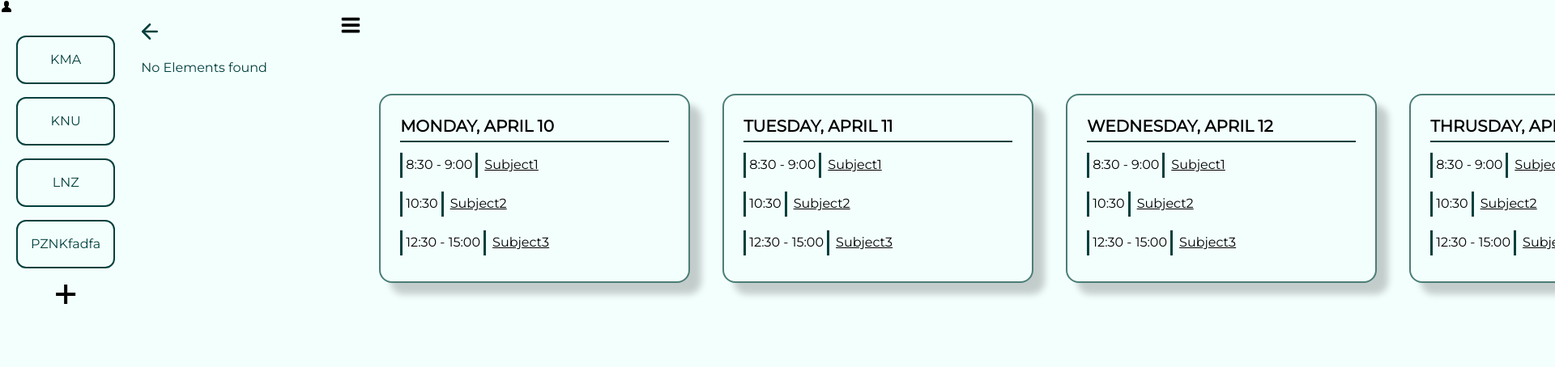
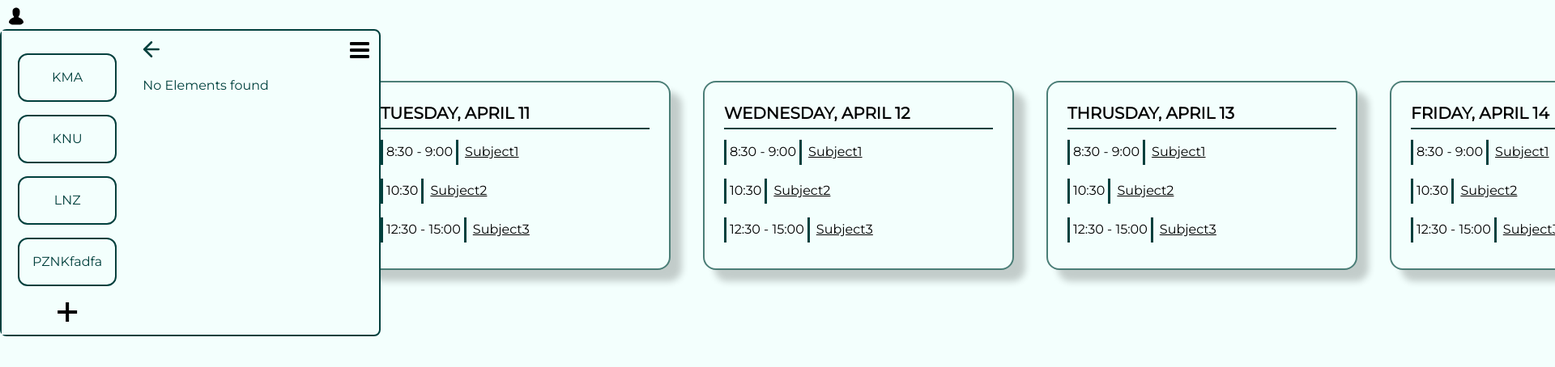
Before and after one commit to RiperYT/toucan-youcan, a React (Create React App) app in the folder Frontend/toucanyoucan/: page / in a window 1280 px wide. Shown: the top 454 px of the page at 81% size, 1920 px wide, since content can reach past the window. Built offline with nearby package versions, Linux system fonts and the light colour scheme.

Commit message:
global interface improvements

```diff
--- a/Frontend/toucanyoucan/src/pages/forms/CreateCourseForm.js
+++ b/Frontend/toucanyoucan/src/pages/forms/CreateCourseForm.js
@@ -104,7 +104,7 @@ const CreateCourseForm = () => {
                 }}
                 primary
                 rounded
-                className="w-96 h-12 mt-5 text-lg"
+                className="w-96 h-12 mt-5 text-lg hover:bg-accent"
               >
                 Done
               </Button>
--- a/Frontend/toucanyoucan/src/pages/forms/LoginForm.js
+++ b/Frontend/toucanyoucan/src/pages/forms/LoginForm.js
@@ -120,14 +120,14 @@ const LoginForm = () => {
             </div>
             {/* div that holds buttons and so on */}
             <div className="flex flex-col items-center">
-              <Button primary rounded className="w-64 h-12 mt-5 text-lg">
+              <Button primary rounded className="w-64 h-12 mt-5 text-lg hover:bg-accent">
                 Sign In
               </Button>
               <Button
                 primary
                 outline
                 rounded
-                className="w-64 h-12 mt-5 text-lg"
+                className="w-64 h-12 mt-5 text-lg hover:bg-accent hover:text-white"
               >
                 Forgot password
               </Button>
--- a/Frontend/toucanyoucan/src/pages/forms/ProfileForm.js
+++ b/Frontend/toucanyoucan/src/pages/forms/ProfileForm.js
@@ -119,7 +119,7 @@ const ProfileForm = () => {
                 }}
                 primary
                 rounded
-                className="w-64 h-12 mt-10 text-lg"
+                className="w-64 h-12 mt-10 text-lg hover:bg-accent rounded-full"
               >
                 Save
               </Button>
--- a/Frontend/toucanyoucan/src/pages/forms/SignUp.js
+++ b/Frontend/toucanyoucan/src/pages/forms/SignUp.js
@@ -194,7 +194,7 @@ const SignUp = () => {
                 disabled={!privacySettingsAccepted}
                 primary
                 rounded
-                className="w-64 h-12 mt-5 text-lg"
+                className={`w-64 h-12 mt-5 text-lg ${privacySettingsAccepted ? "hover:bg-accent" : ""}  `}
               >
                 Sign Up
               </Button>
--- a/Frontend/toucanyoucan/src/pages/schedule/MainPage.js
+++ b/Frontend/toucanyoucan/src/pages/schedule/MainPage.js
@@ -21,6 +21,7 @@ const MainPage = () => {
   return (
     <div className="bg-background-primary">
       <GoPerson
+        className="flex fixed top-0 z-50 m-1 p-1 w-8 h-8 hover:bg-accent rounded-full"
         onClick={() => {
           navigate("/profile");
         }}
@@ -29,9 +30,11 @@ const MainPage = () => {
         <StartingPage />
       ) : (
         <div className="flex flex-row bg-background-primary">
-          <div className="flex sticky">
+          <div className={`flex fixed left-0 top-9 z-50
+          ${isExpanded ? "border border-2 rounded-lg border-primary" : ""} }`}>
             {isExpanded && <CategoriesSidebar />}
             <GoThreeBars
+              className="m-1 p-1 w-10 h-10 hover:bg-accent rounded-full"
               size={30}
               onClick={() => {
                 setIsExpanded(!isExpanded);
```
